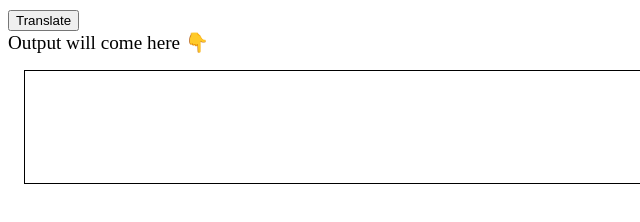
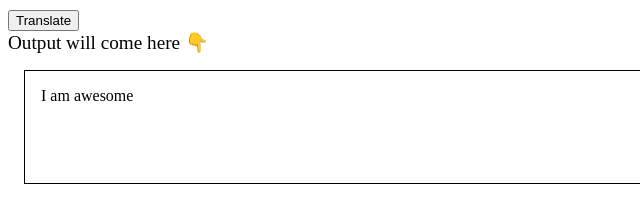
Before and after one commit to alphaCoder-25/banana-speak, a plain HTML site: page index.html in a window 1280 px wide. Shown: the part 200-422 px from the top of the page, 0-640 px from the left. Drawn offline with Linux system fonts and the light colour scheme.

Commit message:
output done

```diff
--- a/app.js
+++ b/app.js
@@ -2,7 +2,11 @@ var btnTranslate = document.querySelector("#btn-translate");
 
 var txtInput = document.querySelector("#txt-input");
 
-console.log(txtInput);
+var outputDiv = document.querySelector("#output");
+
+
+
+console.log(outputDiv);
 
 function clickHandler() {
     console.log("clicked!");
--- a/index.html
+++ b/index.html
@@ -16,7 +16,7 @@
     <button id="btn-translate">Translate</button>
 
     <div style="font-size: larger">Output will come here 👇</div>
-    <div id="output"></div>
+    <div id="output">I am awesome</div>
     <script src="app.js" type="text/javascript"></script>
 </body>
 
```
